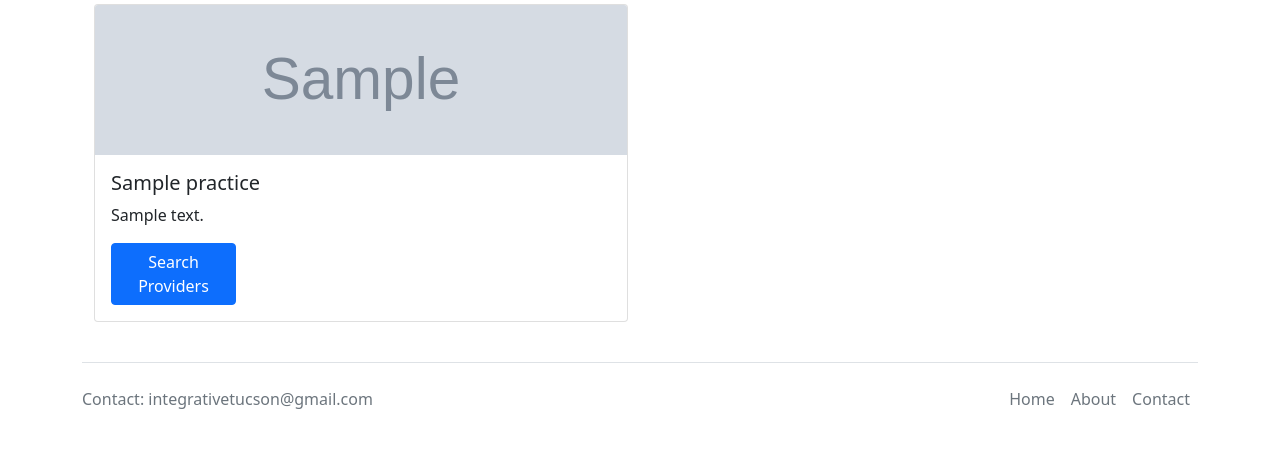
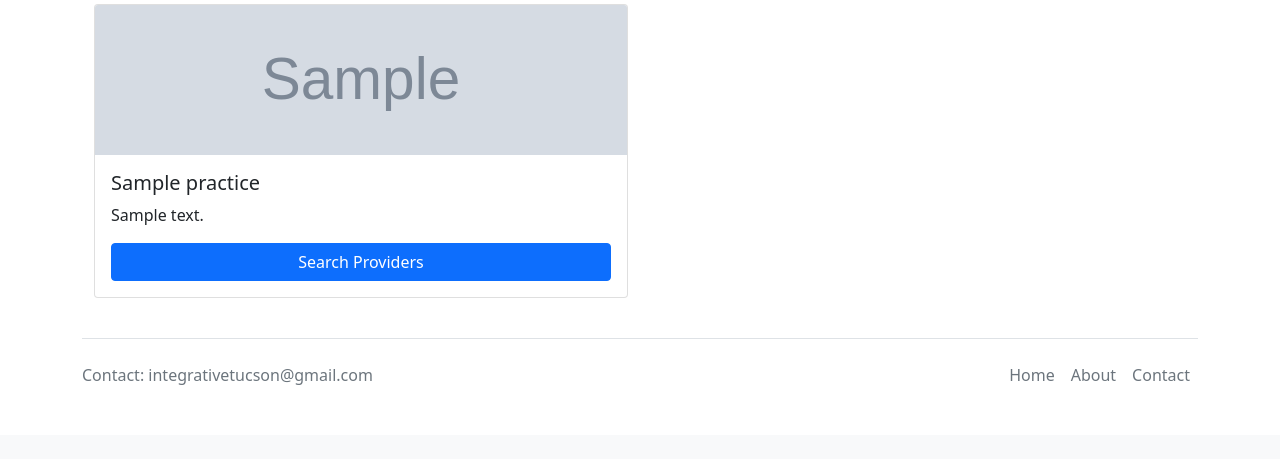
Before and after one commit to meme8383/Integrative-Tucson, a Flask app: page / in a window 1280 px wide. Shown: the part 562-1021 px from the top of the page. After the commit the page ends 947 px from the top, so only its background shows below. Run offline with Flask 2, Linux system fonts and the light colour scheme; grey boxes marked "Sample" are stand-in pictures; a database or web service that is not in the repository returns one stand-in record (values such as "Sample title"); some libraries are stand-ins or nearby versions.

Commit message:
button size

```diff
--- a/templates/index.html
+++ b/templates/index.html
@@ -26,7 +26,7 @@
                         <div class="card-body d-flex flex-column">
                             <h5 class="card-title">{{ practice[0]}}</h5>
                             <p class="card-text">{{ practice[1] }}</p>
-                            <a href="/search" class="btn btn-primary mt-auto col-3">Search Providers</a>
+                            <a href="/search" class="btn btn-primary mt-auto">Search Providers</a>
                         </div>
                     </div>
                 </div>
```
